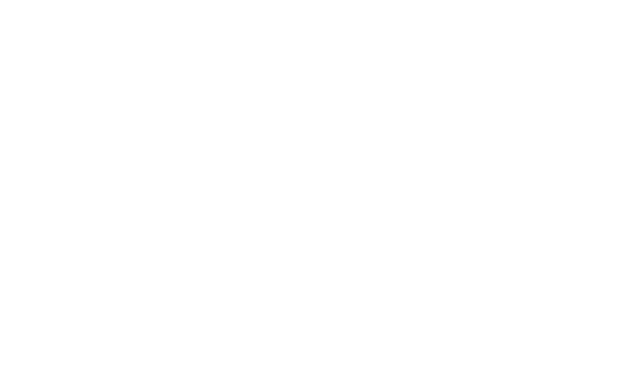
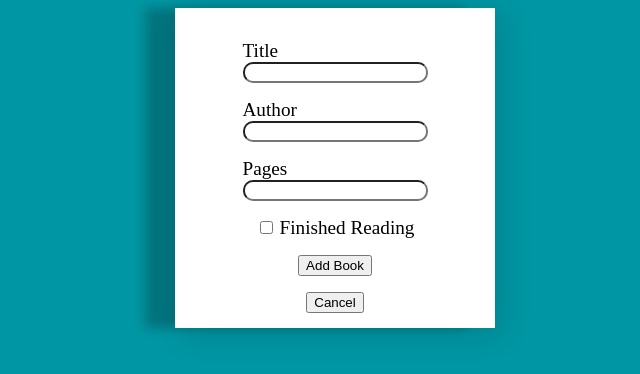
Before and after one commit to ewcurtis/odin-library, a plain HTML site: page index.html in a window 1280 px wide. Shown: the whole page, without its empty margins (305-945 px from the left). Drawn offline with Linux system fonts and the light colour scheme.

Commit message:
Add starter js and basic form

```diff
--- a/index.html
+++ b/index.html
@@ -6,9 +6,43 @@
     <meta name="viewport" content="width=device-width, initial-scale=1.0">
     <link rel="stylesheet" href="styles.css">
     <script src="script.js" defer></script>
-    <title>Document</title>
+    <title>Library</title>
 </head>
 <body>
+    <div class="content">
+        <div class="popup-form">
+            <form class="form-container">
+                <div>
+                    <label for="title">Title </label>
+                    <div>
+                        <input id="title" name="title">
+                    </div>
+                </div>
+                <div>
+                    <label for="author">Author </label>
+                    <div>
+                        <input id="author" name="author">
+                    </div>
+                </div>
+                <div>
+                    <label for="pages">Pages </label>
+                    <div>
+                        <input id="pages" name="pages">
+                    </div>
+                </div>
+                <div>
+                    <input type="checkbox" id="read" name="read"> <label for="read">Finished Reading</label>
+                </div>
+                <button>Add Book</button>
+                <button>Cancel</button>
+            </form>
+        </div>
+        <header>
+            <button id="add-book">Add new book</button>
+        </header>
 
+        <div class="dashboard"></div>
+
+    </div>
 </body>
 </html>
--- a/script.js
+++ b/script.js
@@ -0,0 +1,18 @@
+let myLibrary = [];
+
+const bookBtn = document.querySelector("#add-book");
+
+function Book(title, author, pages, read=false) {
+    this.title = title;
+    this.author = author;
+    this.pages = pages;
+    this.read = read;
+}
+
+function addBookToLibrary() {
+
+}
+
+const b1 = new Book("The Hobbit", "J.R.R. Tolkien", 163);
+
+console.log(`Title: ${b1.title} Author: ${b1.author} Pages: ${b1.pages} Read: ${b1.read}`);
--- a/styles.css
+++ b/styles.css
@@ -0,0 +1,35 @@
+body {
+    background-color: #0096a3;
+}
+
+label {
+    font-size: 1.2rem;
+}
+
+input {
+    border-radius: 10px;
+}
+
+.content {
+    position: relative;
+    display: flex;
+    justify-content: center;
+}
+
+.popup-form {
+    position: fixed;
+    background-color: white;
+    width: 16rem;
+    height: 16rem;
+    box-shadow: 5px 5px 30px rgba(10, 20, 20, 0.15), -30px 0 10px rgba(10, 20, 20, 0.25);
+    padding: 2rem;
+
+}
+
+.form-container {
+    display: flex;
+    flex-direction: column;
+    justify-content: center;
+    align-items: center;
+    gap: 1rem;
+}
```
